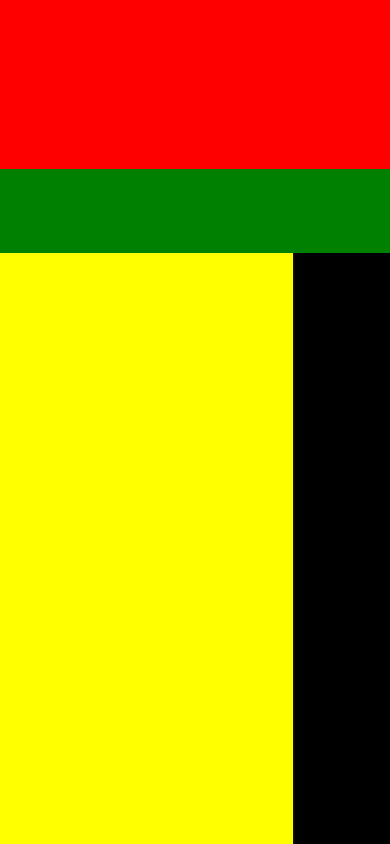
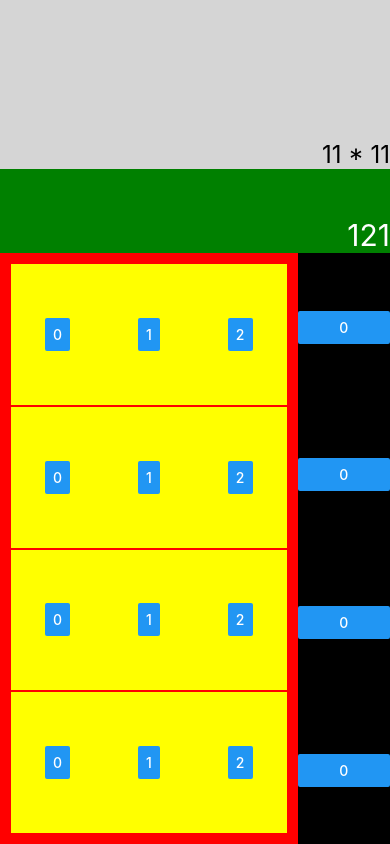
Before and after one commit to atm1504/calculator, a React Native app: screen / in a window 390 px wide. Built offline with nearby package versions, Linux system fonts and the light colour scheme.

Commit message:
feat: Add keyboard

```diff
--- a/App.js
+++ b/App.js
@@ -1,15 +1,45 @@
 import React, {Component} from 'react';
-import {StyleSheet, Text, View} from 'react-native';
+import {StyleSheet, Text, View, Button} from 'react-native';
 
 class App extends Component {
   render() {
     return (
       <View style={styles.container}>
-        <View style={styles.result} />
-        <View style={styles.calculation} />
+        <View style={styles.result}>
+          <Text style={styles.resultText}>11 * 11</Text>
+        </View>
+        <View style={styles.calculation}>
+          <Text style={styles.calculationText}>121</Text>
+        </View>
         <View style={styles.buttons}>
-          <View style={styles.numbers} />
-          <View style={styles.operations} />
+          <View style={styles.numbers}>
+            <View style={styles.row}>
+              <Button title="0" style={styles.number} />
+              <Button title="1" style={styles.number} />
+              <Button title="2" />
+            </View>
+            <View style={styles.row}>
+              <Button title="0" />
+              <Button title="1" />
+              <Button title="2" />
+            </View>
+            <View style={styles.row}>
+              <Button title="0" />
+              <Button title="1" />
+              <Button title="2" />
+            </View>
+            <View style={styles.row}>
+              <Button title="0" />
+              <Button title="1" />
+              <Button title="2" />
+            </View>
+          </View>
+          <View style={styles.operations}>
+            <Button title="0" />
+            <Button title="0" />
+            <Button title="0" />
+            <Button title="0" />
+          </View>
         </View>
       </View>
     );
@@ -22,11 +52,23 @@
   },
   result: {
     flex: 2,
-    backgroundColor: 'red',
+    backgroundColor: '#D5D5D5',
+    justifyContent: 'flex-end',
+    alignItems: 'flex-end',
+  },
+  resultText: {
+    fontSize: 24,
+    color: '#000',
   },
   calculation: {
     flex: 1,
     backgroundColor: 'green',
+    justifyContent: 'flex-end',
+    alignItems: 'flex-end',
+  },
+  calculationText: {
+    fontSize: 30,
+    color: '#fff',
   },
   buttons: {
     flex: 7,
@@ -35,10 +77,25 @@
   numbers: {
     backgroundColor: 'yellow',
     flex: 3,
+    borderColor: 'red',
+    borderWidth: 10,
   },
   operations: {
     flex: 1,
+    justifyContent: 'space-around',
     backgroundColor: 'black',
+  },
+  row: {
+    flexDirection: 'row',
+    flex: 1,
+    justifyContent: 'space-around',
+    alignItems: 'center',
+    borderColor: 'red',
+    borderWidth: 1,
+  },
+  number: {
+    borderColor: 'red',
+    borderWidth: 1,
   },
 });
 
```
